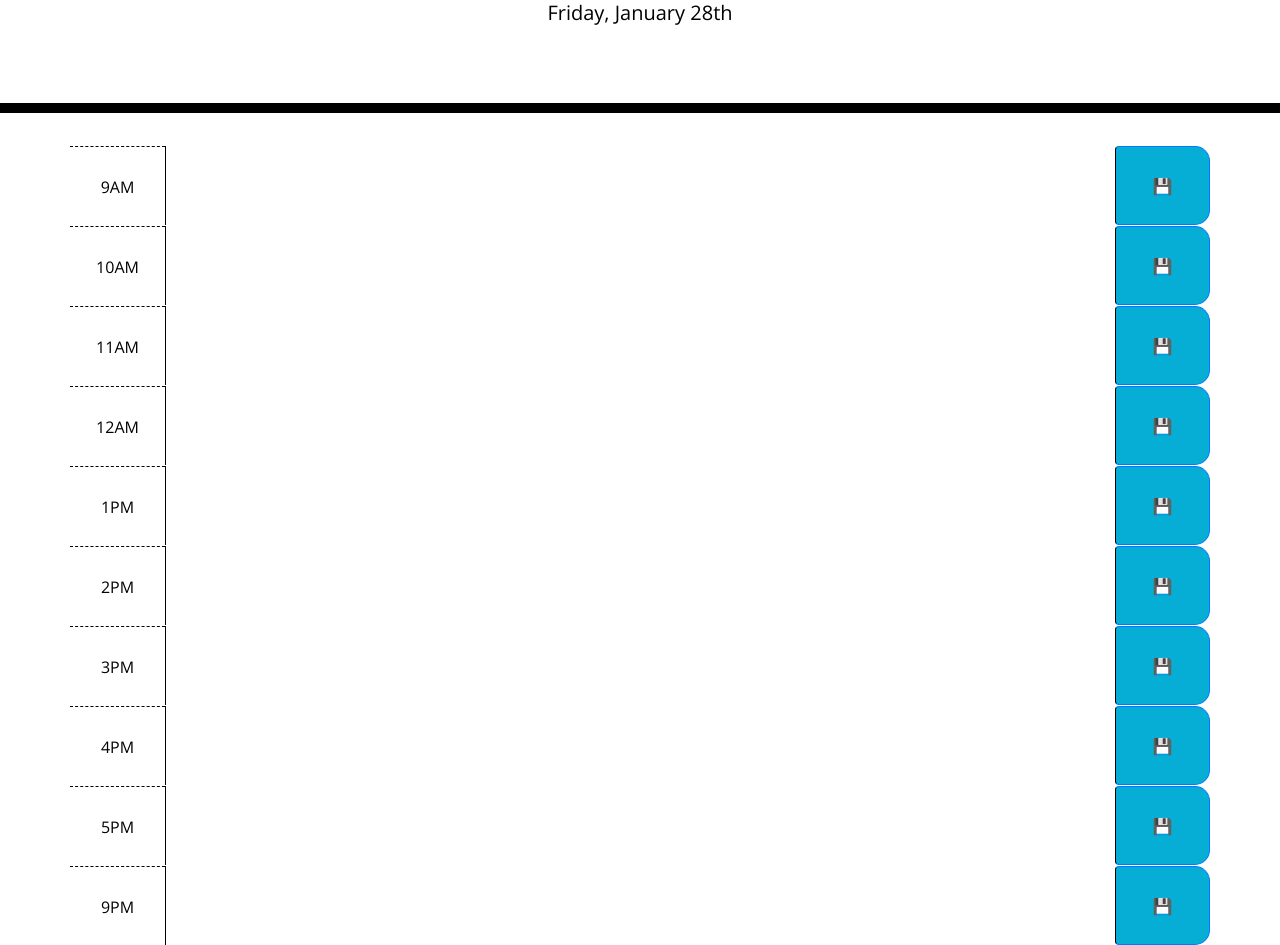
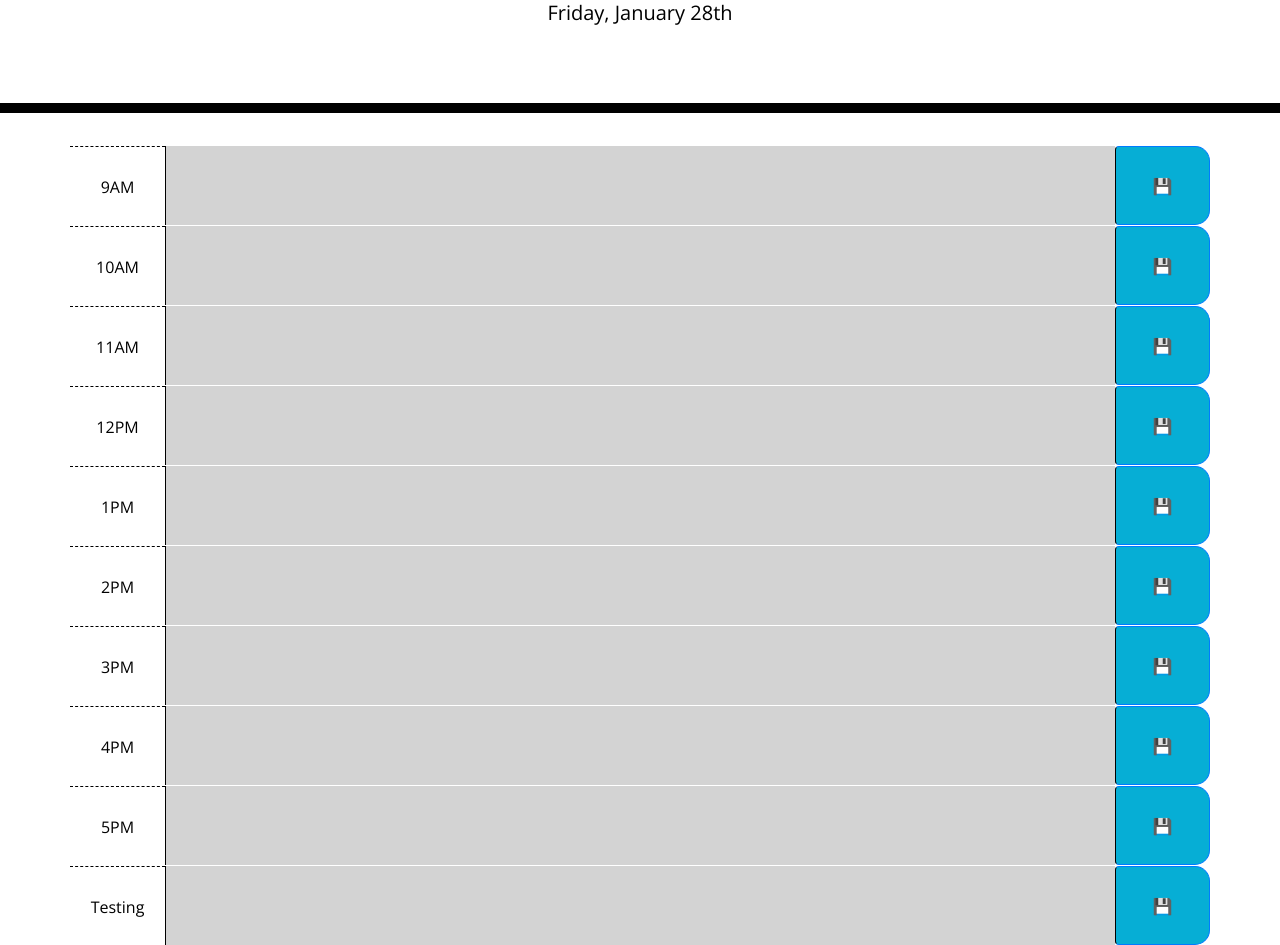
Before and after one commit to jentruong09/my-work-day-schedule, a plain HTML site: page index.html in a window 1280 px wide. Shown: the part 191-1136 px from the top of the page. Drawn offline with nearby package versions, Linux system fonts and the light colour scheme.

Commit message:
added if statements to js to color code and changed some tags around in html in order to do so

```diff
--- a/assets/js/script.js
+++ b/assets/js/script.js
@@ -1,20 +1,88 @@
 // To add today's date to the header
-var today = moment().format('dddd, MMMM Do');
+var today = moment().format("dddd, MMMM Do");
 $("#currentDay").text(today);
 
 
 
-var color = document.querySelectorAll('.description col-10')
+
+// To change time to read as military time
+var military = parseInt(moment().format('HH'));
+console.log(military)
 
 
-var currentHour = moment().hours()
-var plannerTime = document.querySelector('.time-block') // This is not a number, figure out what to do!
-console.log(currentHour)
+// // Formating so that the current time is in red, future in green, and past in grey
+$("textarea").each(function() {
+    var timeSlot = parseInt($(this).attr("data"));
+    if (military === timeSlot) {
+        $(this).addClass("present");
+    }
+    if (military < timeSlot) {
+        $(this).addClass("future");
+    }
+    if (military > timeSlot) {
+        $(this).addClass("past")
+    }
+})
 
 
-// Formating so that the current time is in red, future in green, and past in grey
-function setTimeColor() {
-    if (currentHour === plannerTime) {
-        color.attr('class', 'present')
-    }
-}
+
+
+
+
+
+// //var amount = document.getElementsByClassName(".row time-block")
+// var amount = $(".row time-block")
+// console.log(amount.length)
+
+// for (var i = 0; i < amount.length; i++) {
+//     let scheduleTime = ($(amount[i]).children(".hour col-1"))//.attr("data"))
+//     console.log(scheduleTime)
+
+//     if (scheduleTime === military) {
+//         $(".description col-10").addClass("present")
+//     }
+
+// }
+
+
+
+
+
+
+
+
+
+//var scheduleTime =
+
+// $("textarea").each(function() {
+//     var scheduleTime = parseInt($("id").attr(""));
+//     console.log(scheduleTime)
+// })
+
+
+
+
+
+// var color = document.querySelectorAll('.description col-10')
+
+// var currentHour = moment().hours()
+// console.log(currentHour)
+
+
+// var scheduleTime = document.querySelector('.hour col-1')
+// console.log(scheduleTime)
+// var hour = scheduleTime.getAttribute('data-value')
+// console.log(hour)
+// // var scheduleTime = document.querySelectorAll('.time-number').textContent
+// // console.log(scheduleTime)
+
+// var plannerTime = document.querySelector('.time-number') // This is not a number, figure out what to do!
+// console.log(currentHour)
+// console.log(plannerTime)
+
+
+// function setTimeColor() {
+//     if (currentHour == scheduleTime) {
+//         color.attr('class', 'present')
+//     }
+// }
--- a/index.html
+++ b/index.html
@@ -36,15 +36,15 @@
           <div class="hour col-1">
             9AM
           </div>
-          <textarea class="description col-10"></textarea>
+          <textarea class="description col-10" data="9"></textarea>
           <button type="button" class="saveBtn btn btn-primary col-1"> &#128190 </button>
         </div>
       <!-- 10am timeblock-->
         <div class="row time-block">
-          <div class="hour col-1">
+          <div  class="hour col-1">
             10AM
           </div>
-          <textarea class="description col-10"></textarea>
+          <textarea class="description col-10" data="10"></textarea>
           <button type="button" class="saveBtn btn btn-primary col-1"> &#128190 </button>
         </div>
       <!-- 11am timeblock -->
@@ -52,15 +52,15 @@
           <div class="hour col-1">
             11AM
           </div>
-          <textarea class="description col-10"></textarea>
+          <textarea class="description col-10" data="11"></textarea>
           <button type="button" class="saveBtn btn btn-primary col-1"> &#128190 </button>
         </div>
       <!-- 12pm timeblock -->
         <div class="row time-block">
           <div class="hour col-1">
-            12AM
+            12PM
           </div>
-          <textarea class="description col-10"></textarea>
+          <textarea class="description col-10" data="12"></textarea>
           <button type="button" class="saveBtn btn btn-primary col-1"> &#128190 </button>
         </div>
       <!-- 1pm timeblock -->
@@ -68,7 +68,7 @@
           <div class="hour col-1">
             1PM
           </div>
-          <textarea class="description col-10"></textarea>
+          <textarea class="description col-10" data="13"></textarea>
           <button type="button" class="saveBtn btn btn-primary col-1"> &#128190 </button>
         </div>
       <!-- 2pm timeblock -->
@@ -76,39 +76,39 @@
           <div class="hour col-1">
             2PM
           </div>
-          <textarea class="description col-10"></textarea>
+          <textarea class="description col-10" data="14"></textarea>
           <button type="button" class="saveBtn btn btn-primary col-1"> &#128190 </button>
         </div>
       <!-- 3pm timeblock -->
         <div class="row time-block">
-          <div class="hour col-1">
+          <div id="15" class="hour col-1">
             3PM
           </div>
-          <textarea class="description col-10"></textarea>
+          <textarea class="description col-10" data="15"></textarea>
           <button type="button" class="saveBtn btn btn-primary col-1"> &#128190 </button>
         </div>
       <!-- 4pm timeblock -->
         <div class="row time-block">
-          <div class="hour col-1">
+          <div  class="hour col-1">
             4PM
           </div>
-          <textarea class="description col-10"></textarea>
+          <textarea class="description col-10" data="16"></textarea>
           <button type="button" class="saveBtn btn btn-primary col-1"> &#128190 </button>
         </div>
       <!-- 5pm timeblock -->
         <div class="row time-block">
-          <div class="hour col-1">
+          <div  class="hour col-1">
             5PM
           </div>
-          <textarea class="description col-10"></textarea>
+          <textarea class="description col-10" data="17"></textarea>
           <button type="button" class="saveBtn btn btn-primary col-1"> &#128190 </button>
         </div>
       <!-- Random time Block - to delete for testing -->
       <div class="row time-block">
-        <div class="hour col-1">
-          9PM
+        <div  class="hour col-1">
+          Testing
         </div>
-        <textarea class="description col-10"></textarea>
+        <textarea class="description col-10" data="18"></textarea>
         <button type="button" class="saveBtn btn btn-primary col-1"> &#128190 </button>
       </div>
     </div>
```
